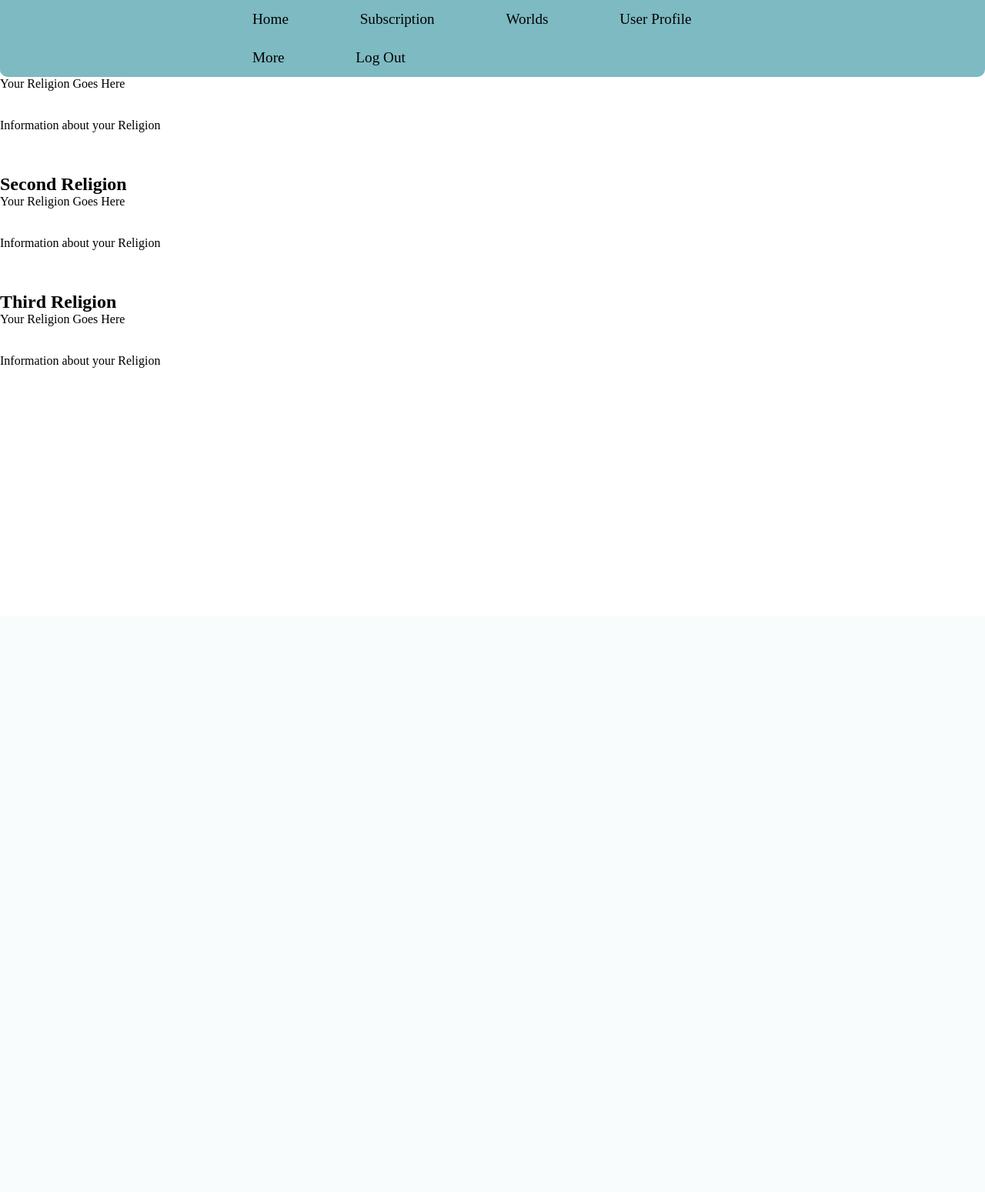
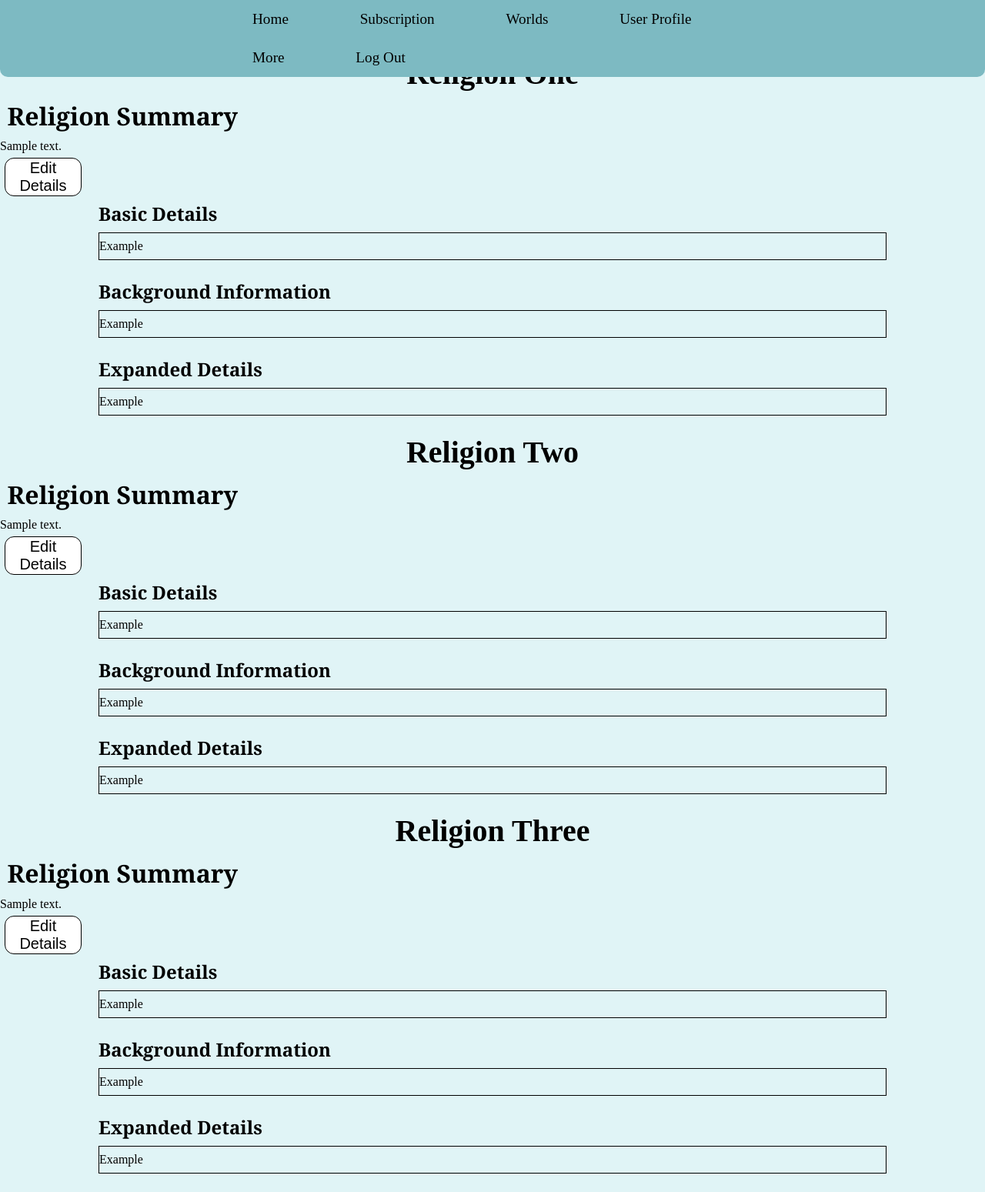
Before and after one commit to KyePi314/203.2, a Flask app: template templates/religion.html in a window 1280 px wide. Shown: the whole page at 77% size. Before the commit the page ends 478 px from the top, so only its background shows below. Run offline with Flask 3, Linux system fonts and the light colour scheme; the template is opened without the code that fills it: most values are stand-ins (such as "Sample title", 1, 10 or a date in 2020); parts of the project's set-up code (start-up, migrations or seed data) failed here and were passed over.

Commit message:
Updated style pages for about, sub, about, contact

```diff
--- a/templates/Contact.html
+++ b/templates/Contact.html
@@ -30,6 +30,7 @@
             </nav>
         </header>
             <div class="contact">
+                <br><br><br><br>
                 <h1>Contact</h1>
                 <br><br>
                 <p Email: style="font-size: 20px;">Email: admin@worldforge.com</p>
--- a/templates/about.html
+++ b/templates/about.html
@@ -30,6 +30,7 @@
             </nav>
         </header>
         <div class="about">
+            <br><br><br><br>
             <h1>World Forge</h1>
             <p style="font-size: 20px;">World Forge is a world building site</p>
             <br><br>
--- a/templates/religion.html
+++ b/templates/religion.html
@@ -4,6 +4,7 @@
         <meta charset="utf-8"/>
         <title>Religion</title>
         <link rel="stylesheet" type="text/css" href="{{url_for('static', filename='navbar.css')}}"/>
+        <link rel="stylesheet" type="text/css" href="{{url_for('static', filename='base.css')}}" />
     </head>
     <body>
         <header>
@@ -28,23 +29,66 @@
             </nav>
         </header>
         <div>
-            <h1>Religion</h1>
-            <br><br>
-            <h2>First Religion</h2>
-            <p>Your Religion Goes Here</p>
-            <br><br>
-            <p>Information about your Religion</p>
-            <br><br><br>
-            <h2>Second Religion</h2>
-            <p>Your Religion Goes Here</p>
-            <br><br>
-            <p>Information about your Religion</p>
-            <br><br><br>
-            <h2>Third Religion</h2>
-            <p>Your Religion Goes Here</p>
-            <br><br>
-            <p>Information about your Religion</p>
-            <br><br><br>
+            <br><br><br><br>
+            <h1>Religion One</h1>
+            <div class="summary" id="description">
+                <h2>Religion Summary</h2>
+                <p>{{ Summary }}</p>
+                <a href="{{ url_for('main.specificDetails')}}"><button class="btn">Edit Details</button></a>
+            </div>
+            <div class="content">
+                <h3>Basic Details</h3>
+                <div id="details">
+                    <p>Example</p>
+                </div>
+                <h3>Background Information</h3>
+                <div id="details">
+                    <p>Example</p>
+                </div>
+                <h3>Expanded Details</h3>
+                <div id="details">
+                    <p>Example</p>
+                </div>
+            </div>
+            <h1>Religion Two</h1>
+            <div class="summary" id="description">
+                <h2>Religion Summary</h2>
+                <p>{{ Summary }}</p>
+                <a href="{{ url_for('main.specificDetails')}}"><button class="btn">Edit Details</button></a>
+            </div>
+            <div class="content">
+                <h3>Basic Details</h3>
+                <div id="details">
+                    <p>Example</p>
+                </div>
+                <h3>Background Information</h3>
+                <div id="details">
+                    <p>Example</p>
+                </div>
+                <h3>Expanded Details</h3>
+                <div id="details">
+                    <p>Example</p>
+                </div>
+            </div><h1>Religion Three</h1>
+            <div class="summary" id="description">
+                <h2>Religion Summary</h2>
+                <p>{{ Summary }}</p>
+                <a href="{{ url_for('main.specificDetails')}}"><button class="btn">Edit Details</button></a>
+            </div>
+            <div class="content">
+                <h3>Basic Details</h3>
+                <div id="details">
+                    <p>Example</p>
+                </div>
+                <h3>Background Information</h3>
+                <div id="details">
+                    <p>Example</p>
+                </div>
+                <h3>Expanded Details</h3>
+                <div id="details">
+                    <p>Example</p>
+                </div>
+            </div>
         </div>
     </body>
 </html>
```
Also changed, not shown: static/style.css (+86 -0 lines), templates/SubscriptionPage.html (+21 -6 lines).
